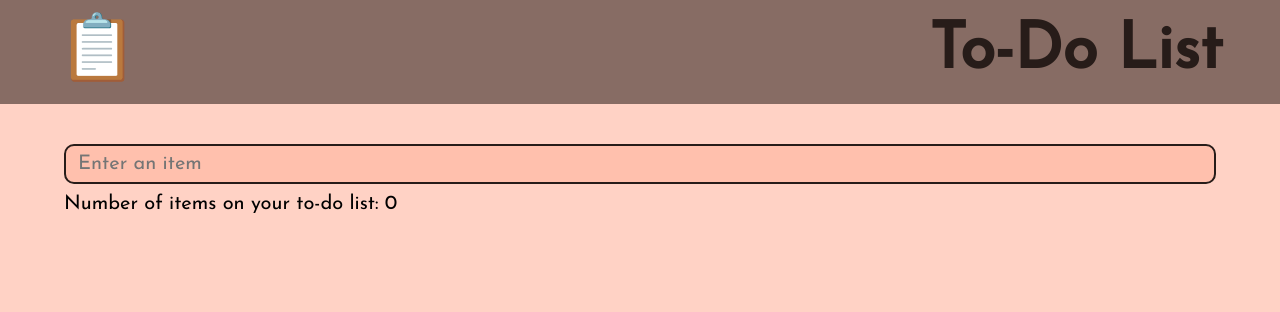
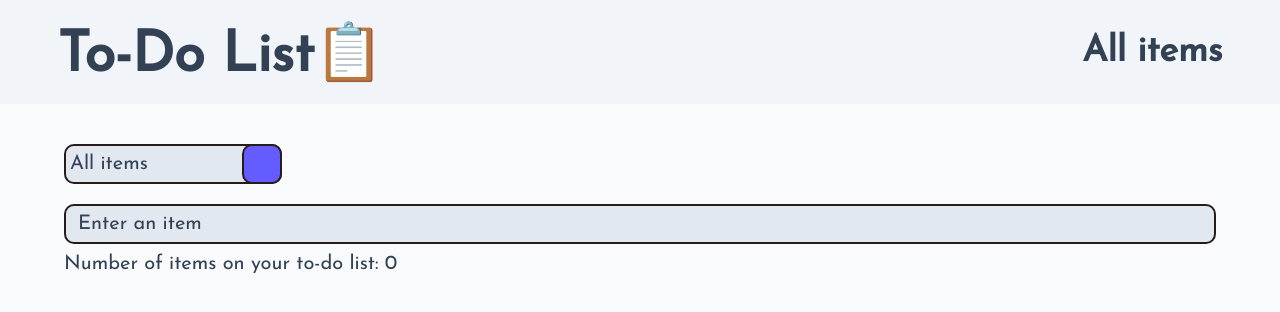
Before and after one commit to LuqiAli/todo-list, a React (Create React App) app: page / in a window 1280 px wide. Shown: the top 312 px of the page. Built offline with nearby package versions, Linux system fonts and the light colour scheme; the HTML template or start-up script is replaced by a standard one; a web font is replaced by a local one.

Commit message:
Changed UI color

```diff
--- a/src/App.js
+++ b/src/App.js
@@ -1,6 +1,7 @@
 import React from "react";
 import Item from "./Item.jsx";
 import Navbar from "./Navbar.jsx";
+import Dropdown from "./Dropdown.jsx";
 import {nanoid} from "nanoid";
 
 function reducer(state, action) {
@@ -51,7 +52,7 @@ export default function App() {
                   textDecoration: t.completed ? "line-through" : ""
                 }}
                 styleBox={{
-                  backgroundColor:  t.completed ? "#e78fb3" : ""
+                  backgroundColor:  t.completed ? "#645cff" : ""
                 }}
               />)
 
@@ -63,7 +64,11 @@ export default function App() {
   return (
     <div>
       <Navbar />
+
       <div className="full">
+
+        <Dropdown />
+
         <form onSubmit={e=> {
           e.preventDefault()
           dispatch({type: "add-todo", text})
--- /dev/null
+++ b/src/Dropdown.jsx
@@ -0,0 +1,14 @@
+import React from "react";
+
+export default function Dropdown() {
+    return (
+        <div className="dropDown">
+          <select className="item-select">
+            <option value="All">All items</option>
+            <option value="Archived">Archived</option>
+          </select>
+          <span className="custom-arrow"></span>
+          <span className="border"></span>
+        </div>
+    )
+}
--- a/src/Navbar.jsx
+++ b/src/Navbar.jsx
@@ -3,8 +3,9 @@ import React from "react";
 export default function Navbar() {
     return (
         <div className="navbar">
-            <p className="check">📋</p>
-            <p>To-Do List</p>
+            <p className="navbar-header">To-Do List📋</p>
+            {/* <p className="check"></p> */}
+            <p className="navbar-title">All items</p>
         </div>
     )
 }
--- a/src/index.css
+++ b/src/index.css
@@ -1,10 +1,72 @@
 @import url('https://fonts.googleapis.com/css2?family=Concert+One&display=swap');
+
+
+:root {
+  --background-100: #f6f6fb;
+  --background-200: #ededf6;
+  --background-300: #e3e3f2;
+  --background-400: #dadaed;
+  --background-500: #d1d1e9;
+  --background-600: #a7a7ba;
+  --background-700: #7d7d8c;
+  --background-800: #54545d;
+  --background-900: #2a2a2f;
+
+  --orange-100: #ffe7cd;
+  --orange-200: #ffd09b;
+  --orange-300: #ffb86a;
+  --orange-400: #ffa138;
+  --orange-500: #ff8906;
+  --orange-600: #cc6e05;
+  --orange-700: #995204;
+  --orange-800: #663702;
+  --orange-900: #331b01;
+
+  --pink-100: #fad6e2;
+  --pink-200: #f5adc6;
+  --pink-300: #ef83a9;
+  --pink-400: #ea5a8d;
+  --pink-500: #e53170;
+  --pink-600: #b7275a;
+  --pink-700: #891d43;
+  --pink-800: #5c142d;
+  --pink-900: #2e0a16;
+
+  --primary-100: #e2e0ff;
+  --primary-200: #c1beff;
+  --primary-300: #a29dff;
+  --primary-400: #837dff;
+  --primary-500: #645cff;
+  --primary-600: #504acc;
+  --primary-700: #3c3799;
+  --primary-800: #282566;
+  --primary-900: #141233;
+
+  --grey-50: #f8fafc;
+  --grey-100: #f1f5f9;
+  --grey-200: #e2e8f0;
+  --grey-300: #cbd5e1;
+  --grey-400: #94a3b8;
+  --grey-500: #64748b;
+  --grey-600: #475569;
+  --grey-700: #334155;
+  --grey-800: #1e293b;
+  --grey-900: #0f172a;
+
+  --dark: #0f0e17;
+  --para: var(--grey-700);
+}
+
+::placeholder {
+  color: var(--para);
+}
 
 *::after, *::before, * {
   font-family: "Josefin Sans", -apple-system, BlinkMacSystemFont, 'Segoe UI', 'Roboto', 'Oxygen',
   'Ubuntu', 'Cantarell', 'Fira Sans', 'Droid Sans', 'Helvetica Neue', sans-serif;
   box-sizing: border-box;
   user-select: none;
+  color: var(--para);
 }
 
 body {
@@ -14,7 +76,7 @@ body {
     sans-serif;
   -webkit-font-smoothing: antialiased;
   -moz-osx-font-smoothing: grayscale;
-  background-color: rgba(255, 192, 173, 0.7);
+  background-color: var(--grey-50);
 }
 
 code {
@@ -29,7 +91,7 @@ input {
   border-radius: 10px;
   font-size: 2.5vh;
   text-indent: 10px;
-  background-color: rgba(255, 192, 173, 1);
+  background-color: var(--grey-200);
 }
 
 .full {
@@ -45,13 +107,13 @@ input {
   margin: 10px 0;
   width: 100%;
   height: 5vh;
-  background-color: rgba(255, 192, 173, 1);
+  background-color: var(--grey-200);
   display: flex;
   align-items: center;
 }
 
 .item-checkbox {
-  background-color: rgba(255, 255, 254, 0.4);
+  background-color: var(--grey-100);
   border: 2px solid #271c19;
   border-radius: 10px;
   height: 3vh;
@@ -76,7 +138,7 @@ input {
   padding: 0 4.5vw;
   width: 100%;
   height: 13vh;
-  background-color: rgba(85, 66, 61, 0.7);
+  background-color: var(--grey-100);
   display: flex;
   justify-content: space-between;
   align-items: center;
@@ -85,19 +147,18 @@ input {
 .navbar > p {
   margin: 0;
   padding: 0;
-  font-size: 8vh;
-  color: #271c19;
   font-weight:bolder;
 }
 
 .check {
   position: relative;
+  font-size: 8vmin;
   bottom: 5px;
 }
 
 .item:hover .x {
-  border: 2px solid rgba(150, 86, 161, 0.9);
-  color: rgba(150, 86, 161, 0.9);
+  border: 2px solid var(--primary-500);
+  color: var(--primary-500);
 }
 
 .x {
@@ -115,3 +176,44 @@ input {
   align-items: center;
   cursor: pointer;
 }
+
+.navbar-title {
+  font-size: 4.5vmin;
+}
+
+.navbar-header {
+  font-size: 7vmin;
+}
+
+select {
+  width: 100%;
+  height: 100%;
+  border: 2px solid #271c19;
+  border-radius: 10px;
+  font-size: 2.5vh;
+  box-shadow: 0 10px 25px (0, 0, 0, 1);
+  background-color: var(--grey-200);
+
+}
+
+.dropDown {
+  height: 5vh;
+  width: 17vw;
+  margin-bottom: 20px;
+  display: inline-block;
+  position: relative;
+}
+
+.custom-arrow {
+  border: 2px solid #271c19;
+  border-radius: 10px;
+  position: absolute;
+  top: 0;
+  right: 0;
+  background: var(--primary-500);
+  display: block;
+  height: 100%;
+  width: 5vmin;
+  pointer-events: none;
+  cursor: pointer;
+}
```
